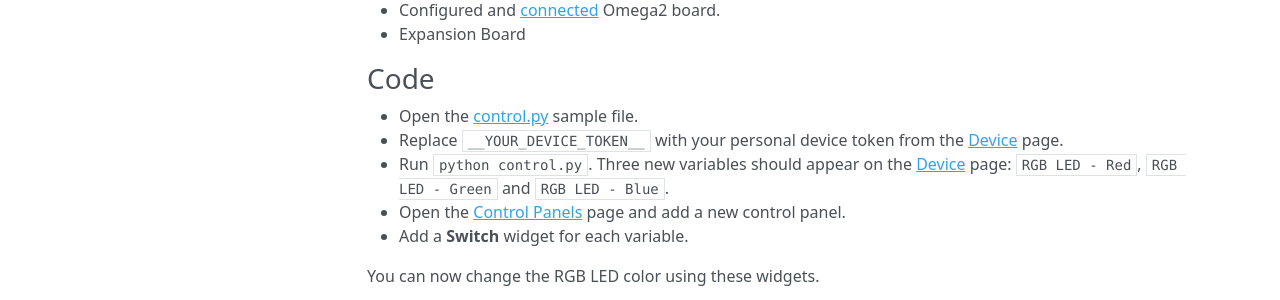
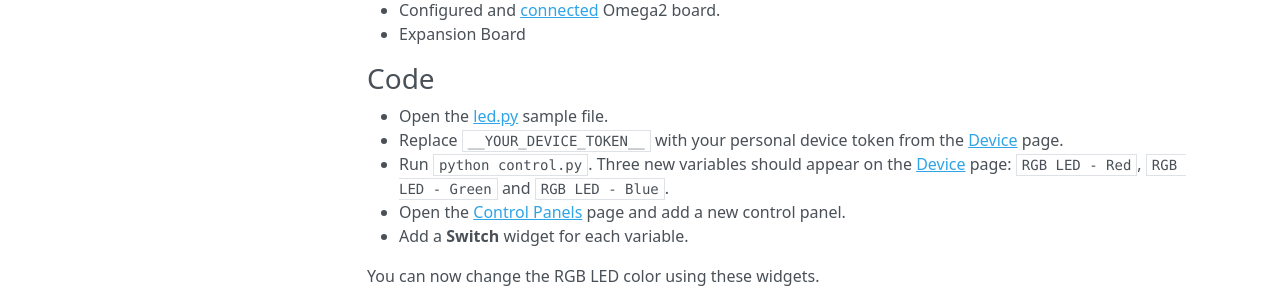
Before and after one commit to cloud4rpi/docs, an MkDocs documentation site: the page built from docs/howto/o2.md, in a window 1280 px wide and 957 px high. Shown: the part 526-826 px from the top of the window. Built offline with MkDocs 1.6.1, drawn with Linux system fonts in a browser that asks for light colours; nearby versions of some CDN libraries; old or Windows-style settings are respelled for this version of MkDocs.

Commit message:
Update o2.md

```diff
--- a/docs/howto/o2.md
+++ b/docs/howto/o2.md
@@ -26,7 +26,7 @@ You can now switch the onboard LED state using this widget.
 
 <!-- MERGE THE EXAMPLES !!! -->
 
-- Open the [control.py](https://github.com/cloud4rpi/cloud4rpi-omega2-python/blob/master/led.py) sample file.
+- Open the [led.py](https://github.com/cloud4rpi/cloud4rpi-omega2-python/blob/master/led.py) sample file.
 - Replace `__YOUR_DEVICE_TOKEN__` with your personal device token from the [Device](https://cloud4rpi.io/devices) page.
 - Run `python control.py`. Three new variables should appear on the [Device](https://cloud4rpi.io/devices) page: `RGB LED - Red`, `RGB LED - Green` and `RGB LED - Blue`.
 - Open the [Control Panels](https://cloud4rpi.io/control-panels/) page and add a new control panel.
```
